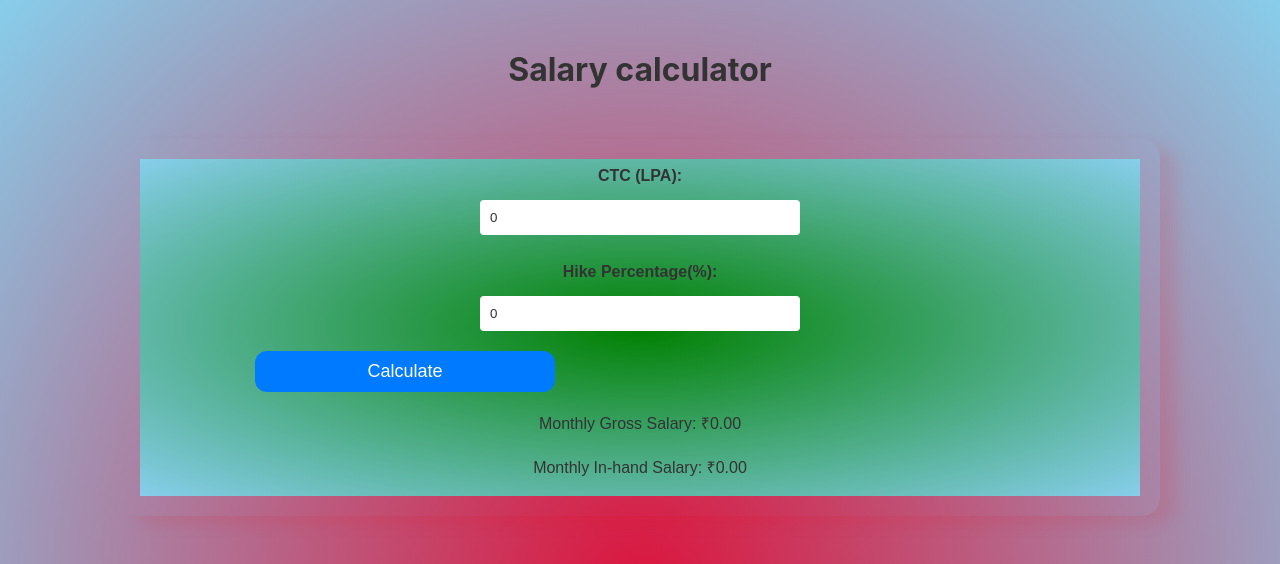
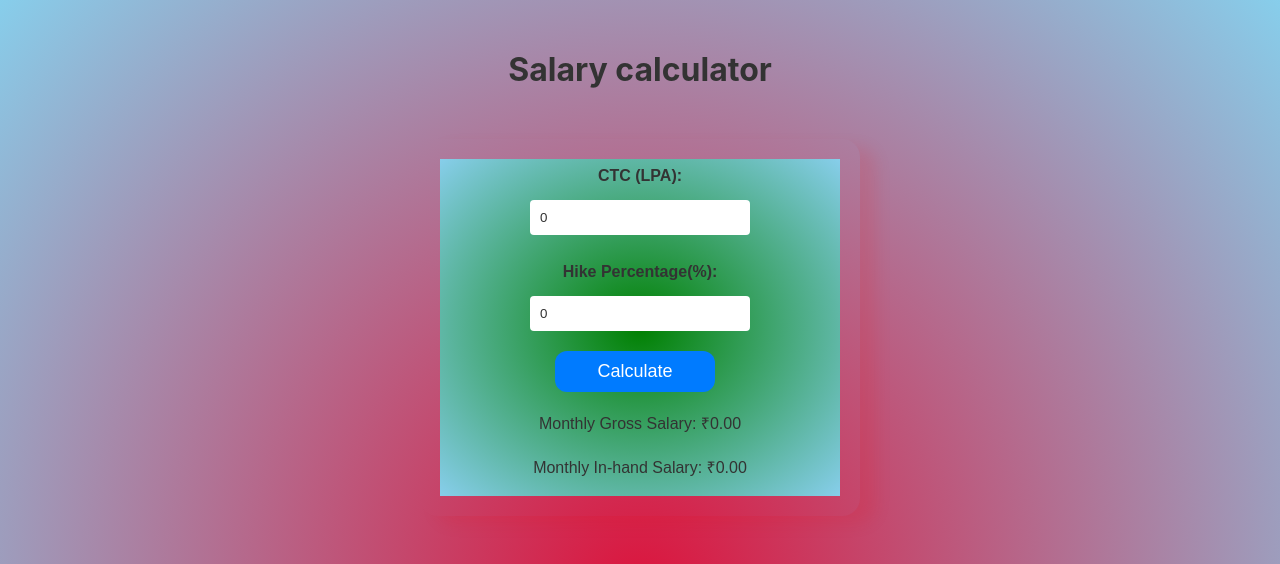
Before and after one commit to mukulEDITH/Salary-calculator, a React (Create React App) app: page / in a window 1280 px wide. Shown: the top 564 px of the page. Built offline with nearby package versions, Linux system fonts and the light colour scheme; grey boxes are pictures that could not be loaded.

Commit message:
Update salary.css

```diff
--- a/src/components/salary.css
+++ b/src/components/salary.css
@@ -74,32 +74,3 @@ p {
     margin-bottom: 20px;
     border: 1px dotted black;
 }
-@media (min-width: 768px) {
-    .container {
-        max-width: 600px; /* Increase max-width for larger screens */
-    }
-
-    input[type="text"], input[type="number"], button {
-        width: 50%; /* Adjusted for medium-sized screens */
-    }
-}
-
-@media (min-width: 992px) {
-    .container {
-        max-width: 800px; /* Increase max-width for larger screens */
-    }
-
-    input[type="text"], input[type="number"], button {
-        width: 40%; /* Adjusted for larger screens */
-    }
-}
-
-@media (min-width: 1200px) {
-    .container {
-        max-width: 1000px; /* Increase max-width for extra large screens */
-    }
-
-    input[type="text"], input[type="number"], button {
-        width: 30%; /* Adjusted for extra large screens */
-    }
-}
```
